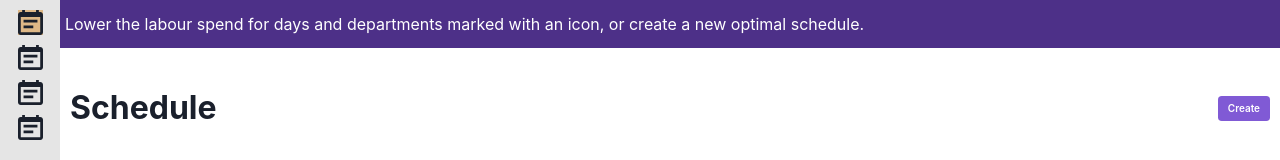
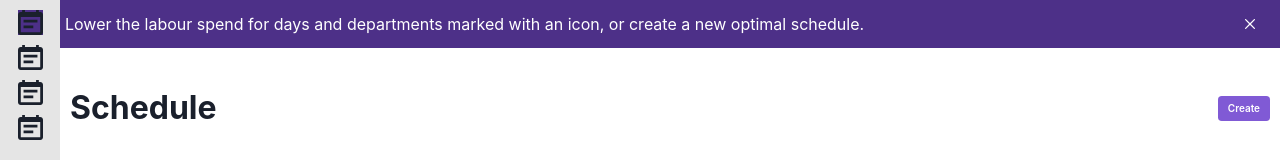
Before and after one commit to DFalque/interview-nory, a React (Create React App) app: page / in a window 1280 px wide. Shown: the top 160 px of the page. Built offline with nearby package versions, Linux system fonts and the light colour scheme.

Commit message:
fix Banner Style

```diff
--- a/src/components/Banner/Banner.js
+++ b/src/components/Banner/Banner.js
@@ -1,11 +1,26 @@
 import "./Banner.scss";
+import { CloseIcon } from "@chakra-ui/icons";
+import { useDispatch } from "react-redux";
+import { closeBanner } from "../../redux/actions/bannerAction";
+
 const Banner = () => {
+  const dispatch = useDispatch();
+
+  const handlerBanner = () => {
+    dispatch(closeBanner());
+  };
+
   return (
     <div className="Banner">
       <p className="paragraph--bold--white">
         Lower the labour spend for days and departments marked with an icon, or
         create a new optimal schedule.
       </p>
+      <CloseIcon
+        color="white"
+        className="Banner--close"
+        onClick={() => handlerBanner()}
+      />
     </div>
   );
 };
--- a/src/components/Banner/Banner.scss
+++ b/src/components/Banner/Banner.scss
@@ -1,14 +1,16 @@
 @import "../../sass/base/variables";
 @import "../../sass/base//mixins";
 
-
 .Banner{
     display: flex;
+    justify-content: space-between;
     align-items: center;
-    align-content: center;
     background-color: $color_nory;
     height: 48px;
     padding: 5px;
 
-
+    &--close{
+        margin-right: 20px;
+        cursor: pointer;
+    }
 }
--- a/src/components/Calendar/Week/Week.scss
+++ b/src/components/Calendar/Week/Week.scss
@@ -22,12 +22,10 @@
 
         @include respond(tab-land) {
             width: 14rem;
-
         }
 
         @include respond(tab-port) {
             width: 11rem;
-
         }
 
         @include respond(phone) {
@@ -38,7 +36,6 @@
 
 @include respond(phone) {
         justify-content: flex-start;
-
     }
 
 }
--- a/src/components/Nav/Nav.scss
+++ b/src/components/Nav/Nav.scss
@@ -1,4 +1,5 @@
 @import "../../sass//base/mixins";
+@import "../../sass//base/variables";
 
 .Nav{
     width: 60px;
@@ -34,4 +35,4 @@
       }
 }
 
-.active{background-color: burlywood;}
+.active{background-color:$color_nory;}
--- a/src/pages/home/Home.js
+++ b/src/pages/home/Home.js
@@ -1,5 +1,5 @@
 import { useState, useEffect } from "react";
-import { useDispatch, useSelector } from "react-redux";
+import { useSelector } from "react-redux";
 
 // COMPONENTS
 import Banner from "../../components/Banner";
@@ -11,7 +11,6 @@ import "./Home.scss";
 
 //DATA
 import data from "../../data/databox";
-import { closeBanner } from "../../redux/actions/bannerAction";
 
 const Home = () => {
   const [dataBox, setDataBox] = useState([]);
@@ -26,19 +25,11 @@ const Home = () => {
     setLoading(false);
   }, []);
 
-  const dispatch = useDispatch();
-
-  const handlerBanner = () => {
-    dispatch(closeBanner());
-  };
-
   if (loading) return null;
 
   return (
     <div className="Home">
-      <div onClick={() => handlerBanner()}>
-        {stateBanner ? <Banner /> : null}
-      </div>
+      {stateBanner ? <Banner /> : null}
       <Header />
       <div className="databox-container">
         {dataBox.map((box) => {
```
Lines whose indentation alone changed are shown as unchanged.
